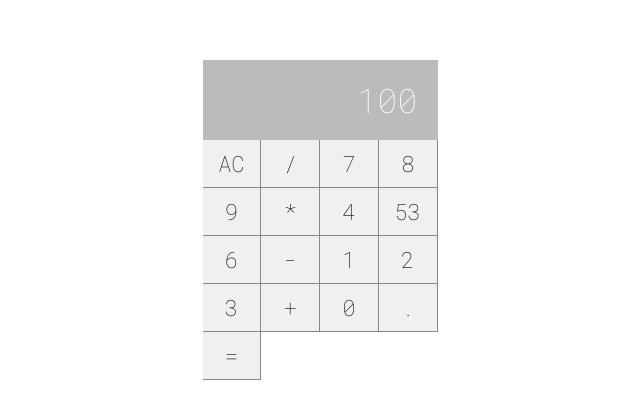
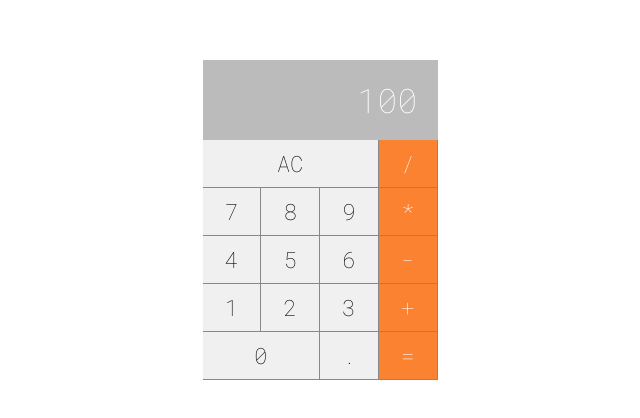
Before and after one commit to danilovalerio/react-calculadora, a React (Create React App) app: page / in a window 1280 px wide. Shown: the part 188-606 px from the top of the page, without its empty margins (320-960 px from the left). Built offline with nearby package versions, Linux system fonts and the light colour scheme.

Commit message:
Estilizando o layout e deixando os componentes prontos para receberem a lógica

```diff
--- a/src/components/Button.css
+++ b/src/components/Button.css
@@ -14,3 +14,25 @@
     outline: none;
 
 }
+
+.button:active {
+    background-color: #ccc;
+}
+
+/* quando o botão ocupa 2 posições */
+.button.double {
+    grid-column: span 2;
+}
+/* quando o botão ocupa 2 posições */
+.button.triple{
+    grid-column: span 3;
+}
+
+.button.operation {
+    background-color: #fa8231;
+    color: #fff;
+}
+
+.button.operation:active {
+    background-color: #974610a2;
+}
--- a/src/components/Button.jsx
+++ b/src/components/Button.jsx
@@ -2,4 +2,15 @@
 import './Button.css'
 
 export default props =>
-    <button className='button'>{props.label}</button>
+    <button
+        onClick={e => props.click && props.click(props.label)}
+        className={`
+            // aqui dentro podemos js ao invés de jsx para tratar exibição opcional de classes
+            button
+            ${props.operation ? 'operation' : ''}
+            ${props.double ? 'double' : ''}
+            ${props.triple ? 'triple' : ''}
+
+        `}>
+        {props.label}
+    </button>
--- a/src/main/Calculadora.jsx
+++ b/src/main/Calculadora.jsx
@@ -5,29 +5,53 @@
 import Display from '../components/Display';
 
 export default class Calculadora extends Component {
+
+    constructor(props) {
+        super(props)
+
+        this.clearMemory = this.clearMemory.bind(this)
+        this.setOperation = this.setOperation.bind(this)
+        this.addDigit = this.addDigit.bind(this)
+    }
+
+
+    clearMemory() {
+        console.log('limpar')
+    }
+
+    setOperation(op){
+        console.log(op)
+    }
+
+    addDigit(n){
+        console.log(n)
+    }
+
     render(){
+        // funções arrow comentadas, pois criamos o constructor
+        // const addDigit = n => this.addDigit(n);
+        // const setOperation = op => this.setOperation(op);
+
         return(
             <div className="calculadora">
                 <Display value={100}/>
-                <Button label="AC"/>
-                <Button label="/"/>
-                <Button label="7"/>
-                <Button label="8"/>
-                <Button label="9"/>
-                <Button label="*"/>
-                <Button label="4"/>
-                <Button label="53"/>
-                <Button label="6"/>
-                <Button label="-"/>
-                <Button label="1"/>
-                <Button label="2"/>
-                <Button label="3"/>
-                <Button label="+"/>
-                <Button label="0"/>
-                <Button label="."/>
-                <Button label="="/>
-
-
+                <Button label="AC" click={this.clearMemory} triple/>
+                <Button label="/" click={this.setOperation} operation/>
+                <Button label="7" click={this.addDigit} />
+                <Button label="8" click={this.addDigit}/>
+                <Button label="9" click={this.addDigit}/>
+                <Button label="*" click={this.setOperation} operation/>
+                <Button label="4" click={this.addDigit}/>
+                <Button label="5" click={this.addDigit}/>
+                <Button label="6" click={this.addDigit}/>
+                <Button label="-" click={this.setOperation} operation/>
+                <Button label="1" click={this.addDigit}/>
+                <Button label="2" click={this.addDigit}/>
+                <Button label="3" click={this.addDigit}/>
+                <Button label="+" click={this.setOperation} operation/>
+                <Button label="0" click={this.addDigit} double/>
+                <Button label="." click={this.addDigit}/>
+                <Button label="=" click={this.setOperation} operation/>
             </div>
         )
     }
```
